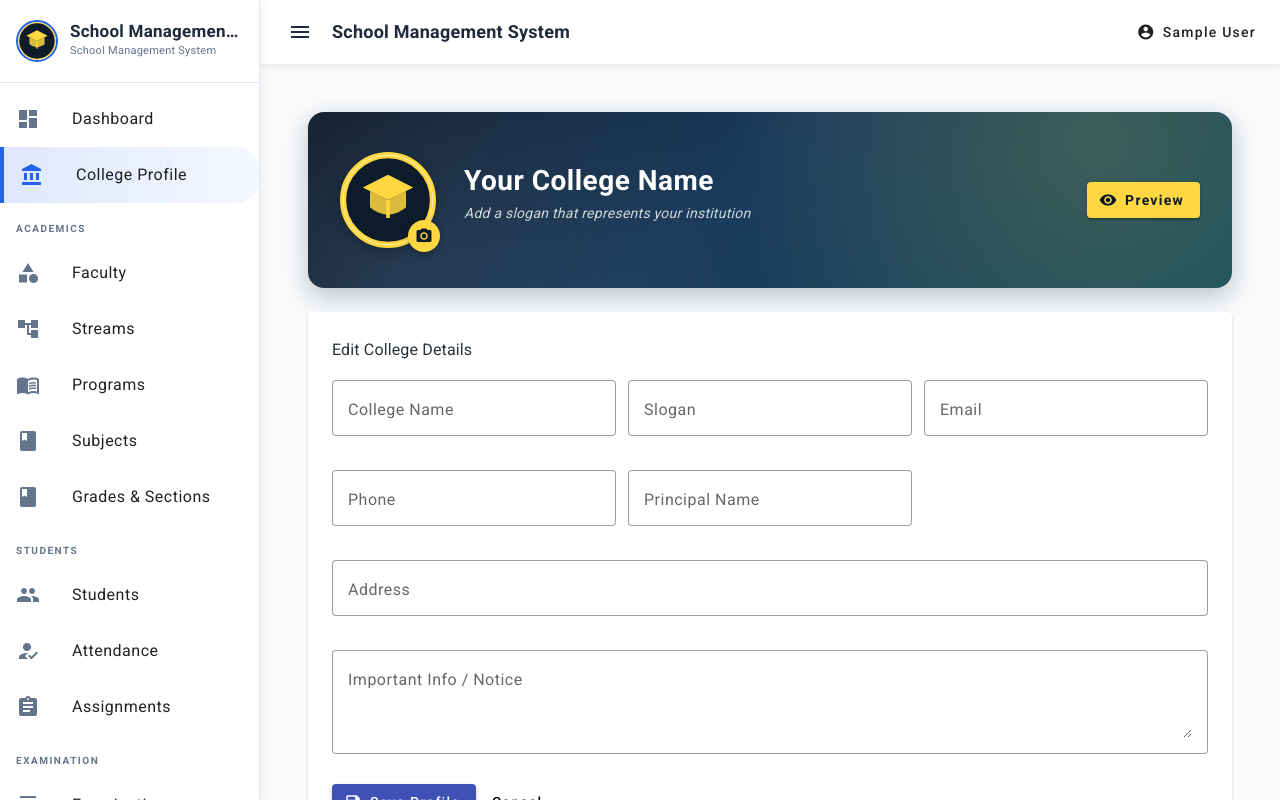
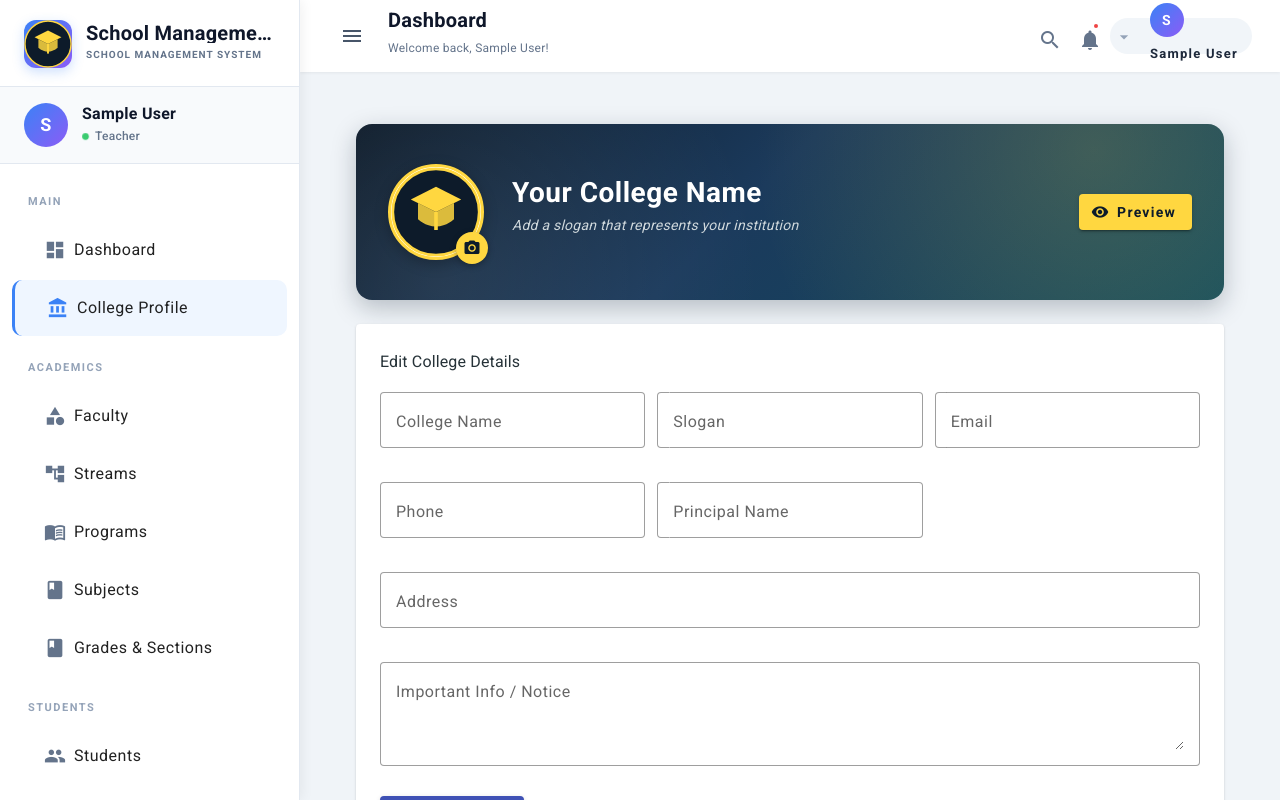
Before and after one commit to samippudasaini/EduManageRms-Frontend, an Angular app: page /profile in a window 1280 px wide. Built offline with nearby package versions, Linux system fonts and the light colour scheme; no server answers; sample sign-in values are in the browser's storage.

Commit message:
siderbar ui correction

```diff
--- a/src/app/shared/components/layout/layout.component.html
+++ b/src/app/shared/components/layout/layout.component.html
@@ -1,6 +1,11 @@
+<!-- layout.component.html -->
 <mat-sidenav-container class="sidenav-container">
+
+  <!-- ====== SIDEBAR ====== -->
   <mat-sidenav #sidenav mode="side" opened class="sidenav">
-    <a class="logo-area" routerLink="/profile">
+
+    <!-- Logo Area -->
+    <a class="logo-area" routerLink="/dashboard">
       <div class="logo-circle">
         <img [src]="logoSrc" alt="College logo" class="logo-img">
       </div>
@@ -10,7 +15,24 @@
       </div>
     </a>
 
+    <!-- User Profile -->
+    <div class="sidebar-user" *ngIf="authService.getCurrentUser()">
+      <div class="user-avatar">
+        {{ authService.getCurrentUser()?.name?.charAt(0) || 'A' }}
+      </div>
+      <div class="user-info">
+        <div class="user-name">{{ authService.getCurrentUser()?.name || 'Admin' }}</div>
+        <div class="user-role">
+          <span class="status-dot"></span>
+          {{ authService.isAdmin() ? 'Administrator' : 'Teacher' }}
+        </div>
+      </div>
+    </div>
+
+    <!-- Navigation -->
     <mat-nav-list>
+      <!-- MAIN -->
+      <div class="nav-section">MAIN</div>
       <a mat-list-item routerLink="/dashboard" routerLinkActive="active-link">
         <mat-icon matListItemIcon>dashboard</mat-icon>
         <span matListItemTitle>Dashboard</span>
@@ -20,6 +42,7 @@
         <span matListItemTitle>College Profile</span>
       </a>
 
+      <!-- ACADEMICS -->
       <div class="nav-section">ACADEMICS</div>
       <a mat-list-item routerLink="/faculty" routerLinkActive="active-link">
         <mat-icon matListItemIcon>category</mat-icon>
@@ -40,22 +63,27 @@
       <a mat-list-item routerLink="/grades" routerLinkActive="active-link">
         <mat-icon matListItemIcon>class</mat-icon>
         <span matListItemTitle>Grades & Sections</span>
+        <!-- ✅ REMOVED: <span class="nav-badge">12</span> -->
       </a>
 
+      <!-- STUDENTS -->
       <div class="nav-section">STUDENTS</div>
       <a mat-list-item routerLink="/students" routerLinkActive="active-link">
         <mat-icon matListItemIcon>people</mat-icon>
         <span matListItemTitle>Students</span>
+        <!-- ✅ REMOVED: <span class="nav-badge">1.2k</span> -->
       </a>
       <a mat-list-item routerLink="/attendance" routerLinkActive="active-link">
         <mat-icon matListItemIcon>how_to_reg</mat-icon>
         <span matListItemTitle>Attendance</span>
+        <!-- ✅ REMOVED: <span class="nav-badge warning">8</span> -->
       </a>
       <a mat-list-item routerLink="/assignments" routerLinkActive="active-link">
         <mat-icon matListItemIcon>assignment</mat-icon>
         <span matListItemTitle>Assignments</span>
       </a>
 
+      <!-- EXAMINATION -->
       <div class="nav-section">EXAMINATION</div>
       <a mat-list-item routerLink="/examinations" routerLinkActive="active-link">
         <mat-icon matListItemIcon>grading</mat-icon>
@@ -66,44 +94,84 @@
         <span matListItemTitle>Results</span>
       </a>
 
-      <div class="nav-section" *ngIf="authService.isAdmin()">ADMIN</div>
+      <!-- ADMIN -->
+      <div class="nav-section" *ngIf="authService.isAdmin()">SYSTEM</div>
       <a mat-list-item routerLink="/users" routerLinkActive="active-link"
         *ngIf="authService.isAdmin()">
         <mat-icon matListItemIcon>manage_accounts</mat-icon>
         <span matListItemTitle>Users</span>
       </a>
+      <a mat-list-item routerLink="/settings" routerLinkActive="active-link"
+        *ngIf="authService.isAdmin()">
+        <mat-icon matListItemIcon>settings</mat-icon>
+        <span matListItemTitle>Settings</span>
+      </a>
     </mat-nav-list>
 
+    <!-- Footer -->
     <div class="sidenav-footer">
       <button mat-stroked-button class="logout-btn" (click)="authService.logout()">
-        <mat-icon>logout</mat-icon> Logout
+        <mat-icon>logout</mat-icon>
+        <span>Logout</span>
       </button>
+      <div class="footer-version">v2.0 • Made with ❤️</div>
     </div>
   </mat-sidenav>
 
+  <!-- ====== MAIN CONTENT ====== -->
   <mat-sidenav-content>
+
+    <!-- ====== TOP TOOLBAR ====== -->
     <mat-toolbar class="toolbar">
-      <button mat-icon-button (click)="sidenav.toggle()">
+      <button mat-icon-button (click)="sidenav.toggle()" class="menu-btn">
         <mat-icon>menu</mat-icon>
       </button>
-      <span class="toolbar-title">{{ collegeName }}</span>
+
+      <div class="toolbar-title">
+        <span class="title-main">Dashboard</span>
+        <span class="title-sub">Welcome back, {{ authService.getCurrentUser()?.name || 'Admin' }}!</span>
+      </div>
+
       <span class="spacer"></span>
+
+      <button mat-icon-button class="toolbar-btn">
+        <mat-icon>search</mat-icon>
+      </button>
+
+      <button mat-icon-button class="toolbar-btn notification-btn">
+        <mat-icon>notifications</mat-icon>
+        <span class="notification-dot"></span>
+      </button>
+
       <button mat-button [matMenuTriggerFor]="userMenu" class="user-btn">
-        <mat-icon>account_circle</mat-icon>
-        {{ authService.getCurrentUser()?.name }}
+        <div class="user-avatar-small">
+          {{ authService.getCurrentUser()?.name?.charAt(0) || 'A' }}
+        </div>
+        <span class="user-name-small">{{ authService.getCurrentUser()?.name || 'Admin' }}</span>
+        <mat-icon class="dropdown-icon">arrow_drop_down</mat-icon>
       </button>
-      <mat-menu #userMenu="matMenu">
+
+      <mat-menu #userMenu="matMenu" class="user-menu">
         <a mat-menu-item routerLink="/profile">
-          <mat-icon>account_balance</mat-icon> College Profile
+          <mat-icon>account_balance</mat-icon>
+          <span>College Profile</span>
         </a>
-        <button mat-menu-item (click)="authService.logout()">
-          <mat-icon>logout</mat-icon> Logout
+        <a mat-menu-item routerLink="/settings">
+          <mat-icon>settings</mat-icon>
+          <span>Settings</span>
+        </a>
+        <mat-divider></mat-divider>
+        <button mat-menu-item (click)="authService.logout()" class="logout-menu-item">
+          <mat-icon color="warn">logout</mat-icon>
+          <span>Logout</span>
         </button>
       </mat-menu>
     </mat-toolbar>
 
+    <!-- ====== CONTENT AREA ====== -->
     <div class="content-area">
       <router-outlet />
     </div>
+
   </mat-sidenav-content>
 </mat-sidenav-container>
--- a/src/app/shared/components/layout/layout.component.scss
+++ b/src/app/shared/components/layout/layout.component.scss
@@ -1,47 +1,64 @@
+// ============================================================
+// SIDEBAR - WIDER & CLEAN
+// ============================================================
+
 .sidenav-container {
   height: 100vh;
+  background: #f0f4f8;
 }
 
-/* SIDEBAR */
+/* ============================================================
+   SIDEBAR - WIDER (300px)
+   ============================================================ */
 .sidenav {
-  width: 260px;
+  width: 300px;  /* ✅ INCREASED FROM 270px TO 300px */
   display: flex;
   flex-direction: column;
   background: #ffffff;
-  color: #334155;
+  color: #1e293b;
   border-right: 1px solid #e2e8f0;
-  box-shadow: 2px 0 10px rgba(0, 0, 0, 0.05);
+  box-shadow: 2px 0 12px rgba(0, 0, 0, 0.06);
+  overflow-y: auto;
+  overflow-x: hidden;
+
+  &::-webkit-scrollbar {
+    width: 4px;
+  }
+  &::-webkit-scrollbar-track {
+    background: #f1f5f9;
+  }
+  &::-webkit-scrollbar-thumb {
+    background: #cbd5e1;
+    border-radius: 10px;
+  }
 }
 
-/* LOGO AREA */
+/* ── Logo Area ──────────────────────────────────────────── */
 .logo-area {
   display: flex;
   align-items: center;
-  gap: 12px;
-  padding: 20px 16px;
+  gap: 14px;
+  padding: 20px 24px 18px;  /* ✅ Increased padding */
+  text-decoration: none;
+  border-bottom: 1px solid #e2e8f0;
   background: #ffffff;
-  text-decoration: none;
-  color: inherit;
-  border-bottom: 1px solid #e2e8f0;
-}
 
   .logo-circle {
-  width: 42px;
-  height: 42px;
-  border-radius: 50%;
-  background: #ffffff;
-  border: 2px solid #2563eb;
+    width: 48px;  /* ✅ Slightly larger */
+    height: 48px;
+    border-radius: 12px;
+    background: linear-gradient(135deg, #3b82f6, #8b5cf6);
     flex-shrink: 0;
-  overflow: hidden;
     display: flex;
     align-items: center;
     justify-content: center;
-}
+    box-shadow: 0 4px 12px rgba(59, 130, 246, 0.25);
 
     .logo-img {
       width: 100%;
       height: 100%;
       object-fit: cover;
+    }
   }
 
   .logo-text-block {
@@ -49,120 +66,415 @@
     flex-direction: column;
     min-width: 0;
     overflow: hidden;
-}
 
     .logo-text {
-  font-size: 17px;
-  font-weight: 700;
-  color: #1e293b;
+      font-size: 20px;  /* ✅ Slightly larger */
+      font-weight: 800;
+      color: #0f172a;
       white-space: nowrap;
       overflow: hidden;
       text-overflow: ellipsis;
     }
 
     .logo-sub {
-  font-size: 11px;
+      font-size: 10px;
       color: #64748b;
       white-space: nowrap;
       overflow: hidden;
       text-overflow: ellipsis;
+      text-transform: uppercase;
+      letter-spacing: 1px;
+      margin-top: 2px;
+      font-weight: 600;
+    }
+  }
 }
 
-/* SECTION TITLE */
+/* ── User Profile ───────────────────────────────────────── */
+.sidebar-user {
+  display: flex;
+  align-items: center;
+  gap: 14px;
+  padding: 16px 24px;  /* ✅ Increased padding */
+  border-bottom: 1px solid #e2e8f0;
+  background: #f8fafc;
+
+  .user-avatar {
+    width: 44px;  /* ✅ Slightly larger */
+    height: 44px;
+    border-radius: 50%;
+    background: linear-gradient(135deg, #3b82f6, #8b5cf6);
+    display: flex;
+    align-items: center;
+    justify-content: center;
+    font-weight: 700;
+    font-size: 18px;
+    color: #fff;
+    flex-shrink: 0;
+  }
+
+  .user-info {
+    flex: 1;
+    min-width: 0;
+
+    .user-name {
+      font-size: 16px;  /* ✅ Slightly larger */
+      font-weight: 700;
+      color: #0f172a;
+      margin: 0;
+      line-height: 1.3;
+    }
+
+    .user-role {
+      font-size: 12px;
+      color: #64748b;
+      margin: 2px 0 0;
+      display: flex;
+      align-items: center;
+      gap: 6px;
+      font-weight: 500;
+
+      .status-dot {
+        display: inline-block;
+        width: 7px;
+        height: 7px;
+        border-radius: 50%;
+        background: #22c55e;
+        animation: pulse-dot 2s infinite;
+      }
+    }
+  }
+}
+
+@keyframes pulse-dot {
+  0%, 100% { opacity: 1; transform: scale(1); }
+  50% { opacity: 0.5; transform: scale(0.8); }
+}
+
+/* ── Navigation ─────────────────────────────────────────── */
+mat-nav-list {
+  flex: 1;
+  overflow-y: auto;
+  padding: 8px 12px;
+}
+
 .nav-section {
-  padding: 16px 16px 6px;
-  font-size: 10px;
-  font-weight: 700;
+  padding: 20px 16px 8px;  /* ✅ Increased padding */
+  font-size: 11px;
+  font-weight: 800;
   letter-spacing: 1.5px;
-  color: #64748b;
+  color: #94a3b8;
   text-transform: uppercase;
 }
 
-/* NAVIGATION */
-mat-nav-list {
-  flex: 1;
-  overflow-y: auto;
-  padding-top: 8px;
+mat-nav-list a {
+  color: #334155;
+  border-radius: 10px;
+  margin: 2px 0;
+  transition: all 0.2s ease;
+  font-weight: 600;
+  font-size: 14px;
+  padding: 12px 16px;  /* ✅ Increased padding */
+  height: 48px;  /* ✅ Slightly taller */
+  position: relative;
+  cursor: pointer;
+
+  mat-icon {
+    color: #64748b;
+    transition: all 0.2s ease;
+    font-size: 22px;
+    width: 22px;
+    height: 22px;
+    margin-right: 8px;  /* ✅ More space */
   }
 
-mat-nav-list a {
-  color: #475569;
-  border-radius: 0 24px 24px 0;
-  margin-right: 8px;
-  transition: all 0.2s ease;
-  font-weight: 500;
+  span.mat-list-item-title {
+    font-weight: 600;
+    color: #334155;
+    font-size: 14px;
   }
 
-mat-nav-list a mat-icon {
-  color: #64748b;
+
+
+  &:hover {
+    background: #f1f5f9;
+    color: #0f172a;
+
+    mat-icon {
+      color: #3b82f6;
     }
 
-mat-nav-list a:hover {
-  background: #eff6ff;
-  color: #1e293b;
+    span.mat-list-item-title {
+      color: #0f172a;
+    }
   }
 
-mat-nav-list a:hover mat-icon {
-  color: #2563eb;
+  &.active-link {
+    background: #eff6ff;
+    color: #1d4ed8;
+    border-left: 3px solid #3b82f6;
+
+    mat-icon {
+      color: #3b82f6;
     }
 
-/* ACTIVE MENU */
-mat-nav-list a.active-link {
-  background: linear-gradient(
-    90deg,
-    rgba(37, 99, 235, 0.15),
-    rgba(37, 99, 235, 0.05)
-  );
-  color: #1e40af;
-  border-left: 4px solid #2563eb;
-  font-weight: 600;
+    span.mat-list-item-title {
+      color: #1d4ed8;
+      font-weight: 700;
+    }
+  }
 }
 
-mat-nav-list a.active-link mat-icon {
-  color: #2563eb;
-}
-
-/* FOOTER */
+/* ── Sidebar Footer ────────────────────────────────────── */
 .sidenav-footer {
-  padding: 14px 16px;
+  padding: 14px 20px 18px;  /* ✅ Increased padding */
   border-top: 1px solid #e2e8f0;
   background: #ffffff;
-}
 
   .logout-btn {
     width: 100%;
+    color: #475569 !important;
+    border-color: #e2e8f0 !important;
+    border-radius: 10px;
+    padding: 12px;  /* ✅ More padding */
+    font-weight: 600;
+    font-size: 14px;
+
+    mat-icon {
+      color: #94a3b8;
+      margin-right: 10px;
+    }
+
+    &:hover {
+      background: #fef2f2;
       color: #dc2626 !important;
       border-color: #fecaca !important;
+
+      mat-icon {
+        color: #dc2626;
+      }
+    }
   }
 
-/* TOP TOOLBAR */
+  .footer-version {
+    text-align: center;
+    font-size: 11px;
+    color: #94a3b8;
+    margin-top: 12px;
+    font-weight: 500;
+  }
+}
+
+/* ============================================================
+   TOOLBAR - Adjust for wider sidebar
+   ============================================================ */
 .toolbar {
   position: sticky;
   top: 0;
   z-index: 100;
   background: #ffffff !important;
   color: #1e293b !important;
-  box-shadow: 0 2px 8px rgba(0, 0, 0, 0.08);
+  box-shadow: 0 1px 3px rgba(0, 0, 0, 0.06);
+  height: 72px;
+  padding: 0 28px;
+
+  .menu-btn {
+    color: #475569;
+    margin-right: 8px;
+
+    &:hover {
+      background: #f1f5f9;
+    }
   }
 
   .toolbar-title {
-  font-size: 18px;
-  font-weight: 600;
-  margin-left: 8px;
-  color: #1e293b;
+    display: flex;
+    flex-direction: column;
+    margin-left: 4px;
+
+    .title-main {
+      font-size: 20px;
+      font-weight: 700;
+      color: #0f172a;
+      line-height: 1.2;
     }
 
-.user-btn {
-  color: #1e293b;
+    .title-sub {
+      font-size: 12px;
+      color: #64748b;
+      font-weight: 400;
+    }
   }
 
   .spacer {
     flex: 1;
   }
 
-/* MAIN CONTENT */
+  .toolbar-btn {
+    color: #64748b;
+    width: 40px;
+    height: 40px;
+    transition: all 0.3s ease;
+
+    &:hover {
+      background: #f1f5f9;
+      color: #0f172a;
+    }
+  }
+
+  .notification-btn {
+    position: relative;
+
+    .notification-dot {
+      position: absolute;
+      top: 6px;
+      right: 6px;
+      width: 8px;
+      height: 8px;
+      border-radius: 50%;
+      background: #ef4444;
+      border: 2px solid #fff;
+    }
+  }
+
+  .user-btn {
+    display: flex;
+    align-items: center;
+    gap: 10px;
+    padding: 4px 14px 4px 4px;
+    border-radius: 50px;
+    background: #f1f5f9;
+    color: #1e293b;
+    font-weight: 600;
+    margin-left: 4px;
+    transition: all 0.3s ease;
+
+    &:hover {
+      background: #e2e8f0;
+    }
+
+    .user-avatar-small {
+      width: 34px;
+      height: 34px;
+      border-radius: 50%;
+      background: linear-gradient(135deg, #3b82f6, #8b5cf6);
+      display: flex;
+      align-items: center;
+      justify-content: center;
+      font-weight: 700;
+      font-size: 14px;
+      color: #fff;
+    }
+
+    .user-name-small {
+      font-size: 13px;
+      font-weight: 600;
+    }
+
+    .dropdown-icon {
+      font-size: 20px;
+      color: #94a3b8;
+    }
+  }
+}
+
+/* ── User Menu ──────────────────────────────────────────── */
+.user-menu {
+  .mat-menu-item {
+    min-height: 44px;
+    font-size: 13px;
+
+    mat-icon {
+      margin-right: 12px;
+      color: #64748b;
+    }
+
+    &:hover {
+      background: #f1f5f9;
+    }
+  }
+
+  .logout-menu-item {
+    color: #ef4444 !important;
+
+    mat-icon {
+      color: #ef4444 !important;
+    }
+
+    &:hover {
+      background: #fee2e2 !important;
+    }
+  }
+}
+
+/* ── Content Area ──────────────────────────────────────── */
 .content-area {
-  padding: 24px;
+  padding: 28px 32px;
+  min-height: calc(100vh - 72px);
+  background: #f0f4f8;
+}
+
+/* ============================================================
+   RESPONSIVE
+   ============================================================ */
+@media (max-width: 768px) {
+  .sidenav {
+    width: 300px;
+    transform: translateX(-100%);
+    transition: transform 0.3s cubic-bezier(0.4, 0, 0.2, 1);
+
+    &.mat-sidenav-opened {
+      transform: translateX(0);
+      box-shadow: 4px 0 30px rgba(0, 0, 0, 0.15);
+    }
+  }
+
+  .toolbar {
+    padding: 0 16px;
+    height: 64px;
+
+    .toolbar-title .title-sub {
+      display: none;
+    }
+
+    .user-btn .user-name-small {
+      display: none;
+    }
+  }
+
+  .content-area {
+    padding: 16px;
     min-height: calc(100vh - 64px);
-  background: #f8fafc;
   }
+}
+
+@media (max-width: 480px) {
+  .toolbar {
+    padding: 0 12px;
+
+    .toolbar-title .title-main {
+      font-size: 16px;
+    }
+
+    .user-btn {
+      padding: 4px 8px 4px 4px;
+    }
+  }
+
+  .content-area {
+    padding: 12px;
+  }
+}
+
+@media print {
+  .sidenav {
+    display: none !important;
+  }
+  .toolbar {
+    display: none !important;
+  }
+  .content-area {
+    padding: 0 !important;
+    min-height: auto !important;
+  }
+}
```
Also changed, not shown: src/app/modules/students/students.component.ts (line endings or trailing spaces). Lines whose indentation alone changed are shown as unchanged.
